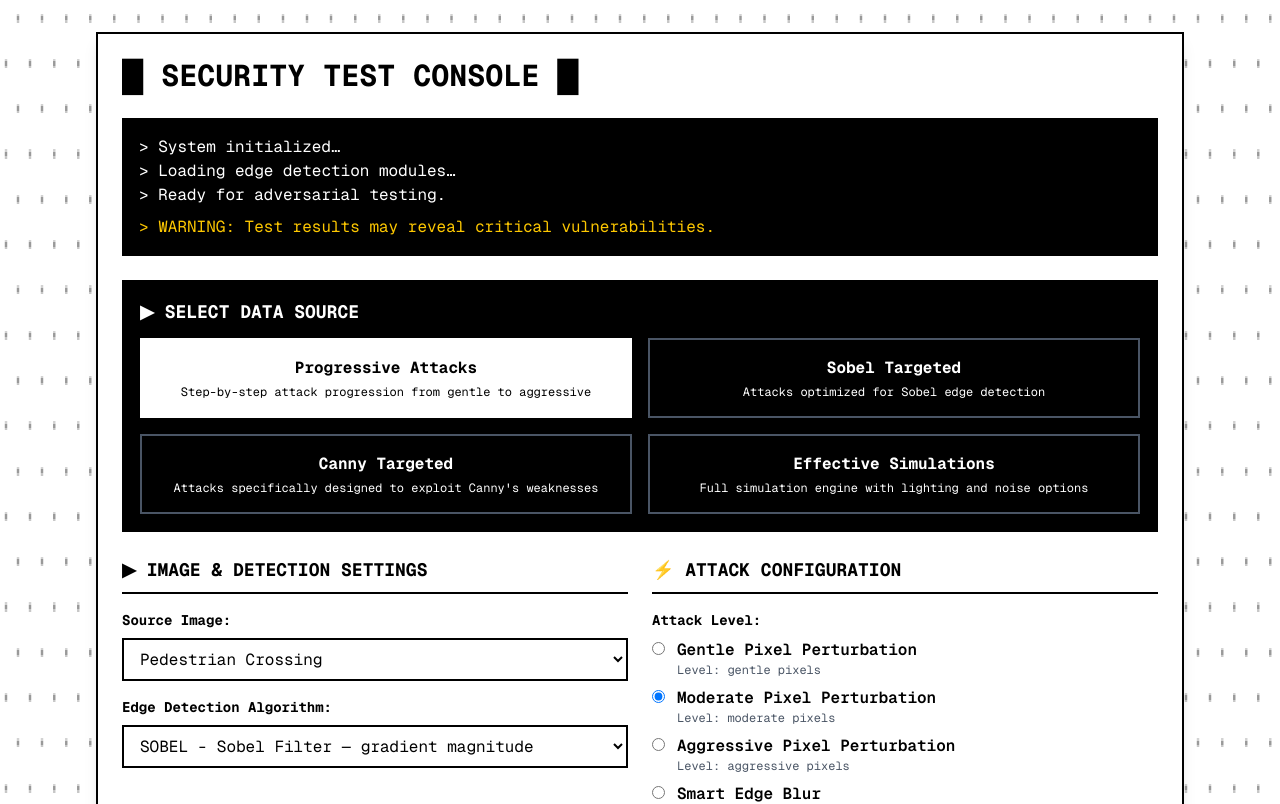
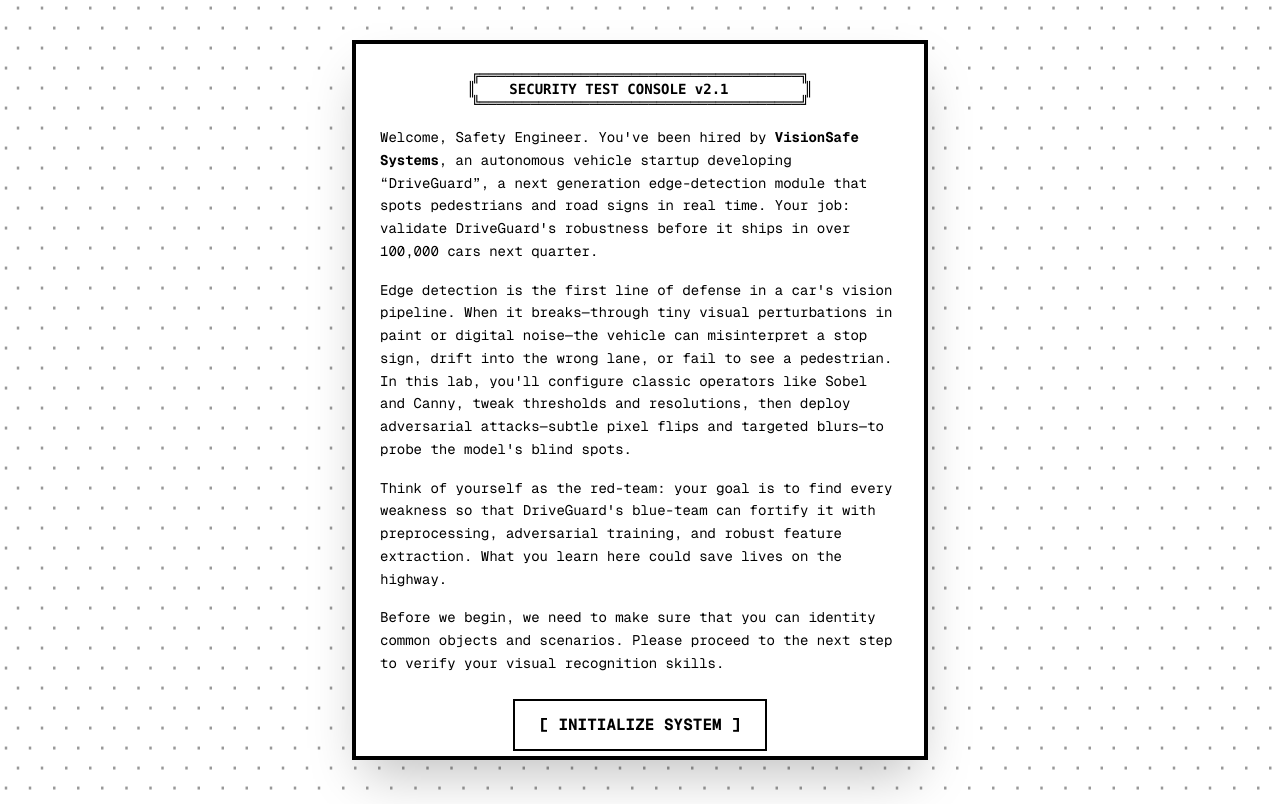
Before and after one commit to ethanpaneraa/cs-396-final-project, a Next.js app: page /simulation in a window 1280 px wide. Shown: the top 804 px of the page. Built offline with nearby package versions, Linux system fonts and the light colour scheme.

Commit message:
make simulation start at the correct page

```diff
--- a/src/app/simulation/page.tsx
+++ b/src/app/simulation/page.tsx
@@ -10,7 +10,7 @@
 import SimulationForm from "@/app/components/simulation/simulation-form";
 
 export default function SimulationPage() {
-  const [step, setStep] = useState(4);
+  const [step, setStep] = useState(0);
 
   return (
     <div className="relative min-h-screen overflow-hidden">
```
